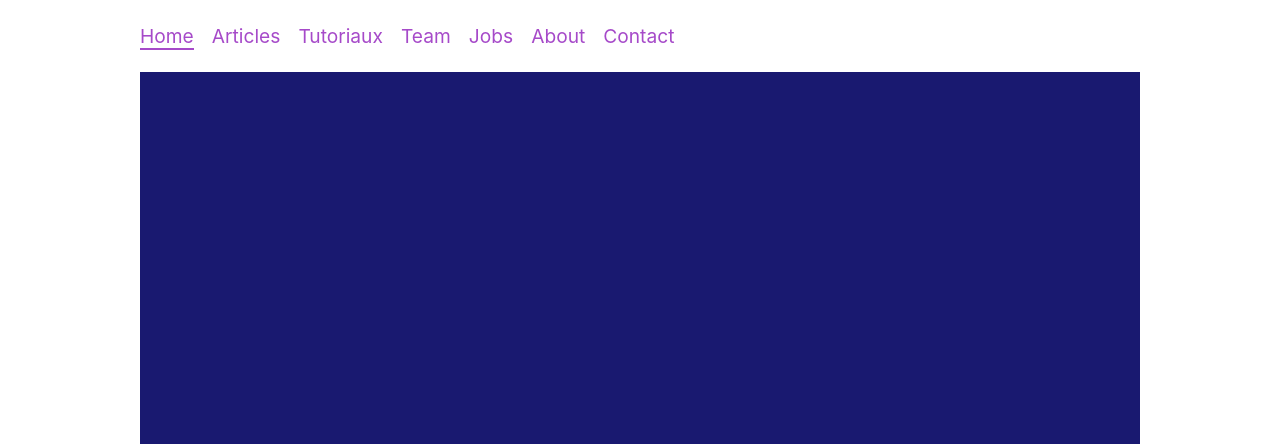
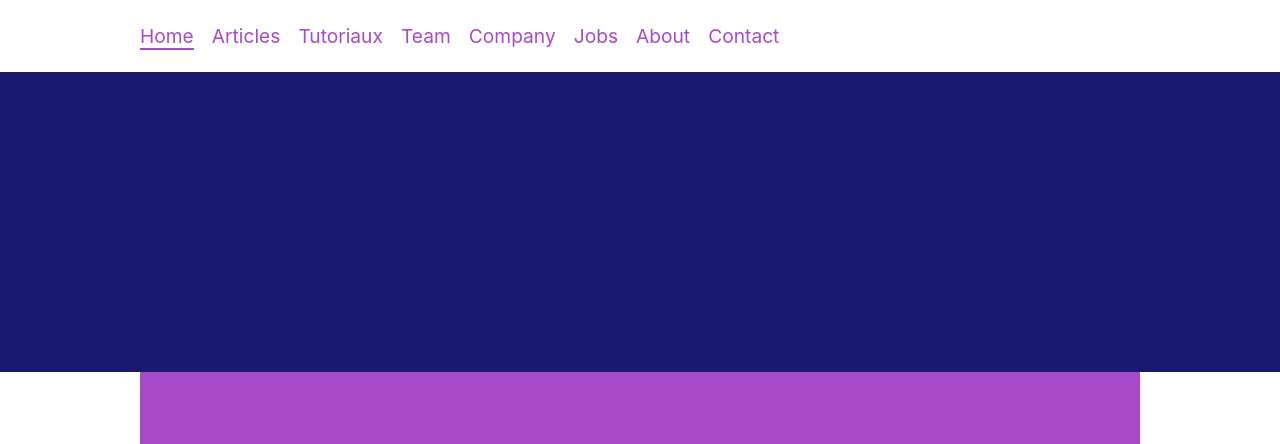
Before and after one commit to LiegardP/gatsbyJS, a Gatsby site: page / in a window 1280 px wide. Shown: the top 444 px of the page. Built offline with nearby package versions, Linux system fonts and the light colour scheme; Gatsby itself is replaced by a stand-in of ours.

Commit message:
add company page

```diff
--- a/src/components/Nav.js
+++ b/src/components/Nav.js
@@ -37,6 +37,13 @@ const Nav = () => (
       <li className="nav-list-item">
         <Link
           activeStyle={{ borderBottom: "2px solid #a64ac9" }}
+	        to="/company">
+          Company
+        </Link>
+      </li>
+      <li className="nav-list-item">
+        <Link
+          activeStyle={{ borderBottom: "2px solid #a64ac9" }}
 	        to="/jobs">
           Jobs
         </Link>
--- a/src/components/top-banner.css
+++ b/src/components/top-banner.css
@@ -1,10 +1,10 @@
 .top-banner {
-    width: 100%
+    width: 100%;
+    background-color: midnightblue;
 }
 
 .top-banner__container {
     width: 1000px;
-    height: 400px;
+    height: 300px;
     margin: 0 auto;
-    background-color: midnightblue;
 }
```
